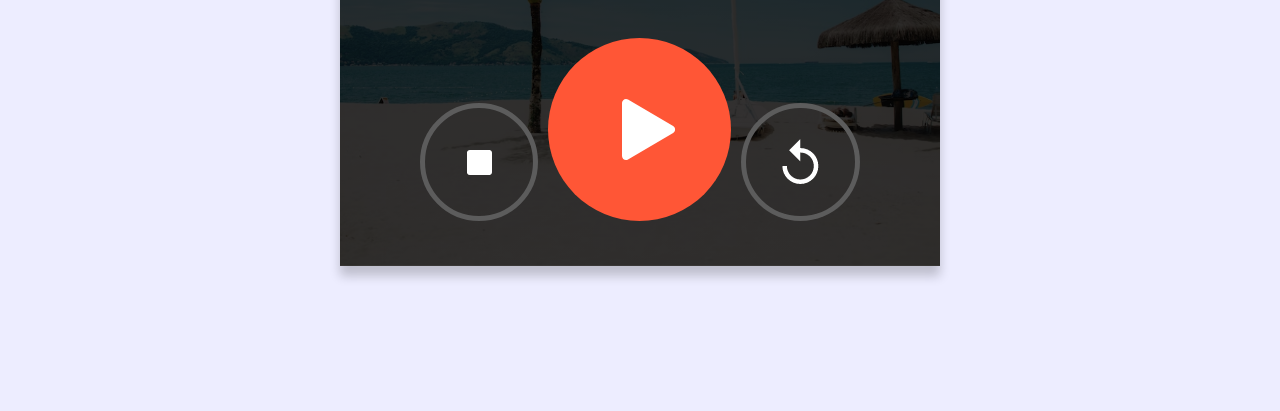
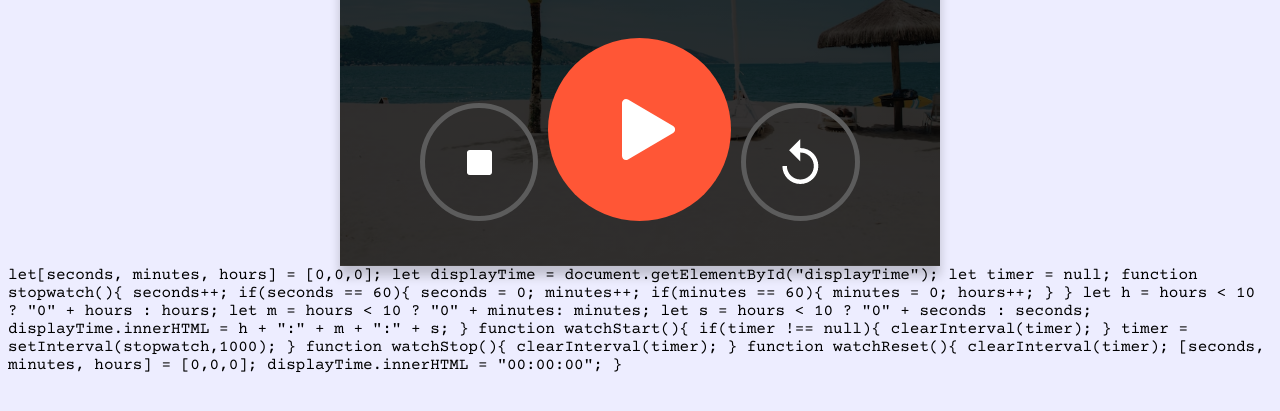
Before and after one commit to Khang8078/stopwatch, a plain HTML site: page index.html in a window 1280 px wide. Shown: the part 377-788 px from the top of the page. Drawn offline with nearby package versions, Linux system fonts and the light colour scheme.

Commit message:
finished project

```diff
--- a/index.html
+++ b/index.html
@@ -17,7 +17,7 @@
         </div>
     </div>
 
-    <script>
+    <script></script>
         let[seconds, minutes, hours] = [0,0,0];
         let displayTime = document.getElementById("displayTime");
         let timer = null;
```
